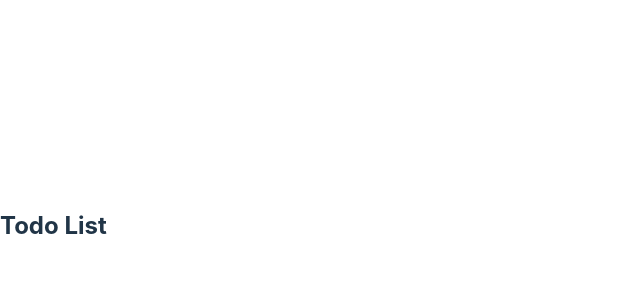
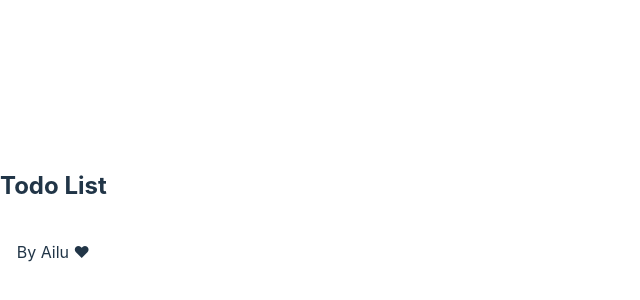
Before and after one commit to Ailen-franco/Todo-List, a React (Vite) app in the folder todo-list/: page / in a window 1280 px wide. Shown: the part 174-474 px from the top of the page, without its empty margins (0-640 px from the left). Built offline with nearby package versions, Linux system fonts and the light colour scheme; the HTML template or start-up script is replaced by a standard one.

Commit message:
add Footer component

```diff
--- a/todo-list/src/App.jsx
+++ b/todo-list/src/App.jsx
@@ -1,3 +1,4 @@
+import Footer from "./components/Footer"
 import Header from "./components/Header"
 
 
@@ -8,6 +9,7 @@
   return (
     <>
     <Header />
+    <Footer />
 
     </>
   )
--- /dev/null
+++ b/todo-list/src/components/Footer.jsx
@@ -0,0 +1,13 @@
+import { Flex, Text } from '@chakra-ui/react'
+
+export default function Footer() {
+  return (
+    <>
+        <Flex alignItems='center' justifyContent='center' width="100%" height={80} bgColor='gray.800'>
+            <Text color='gray.50' boxShadow='2xl' p='6' rounded='md' bg='gray.800' >
+                By Ailu ♥
+            </Text>
+        </Flex>
+    </>
+  )
+}
```
